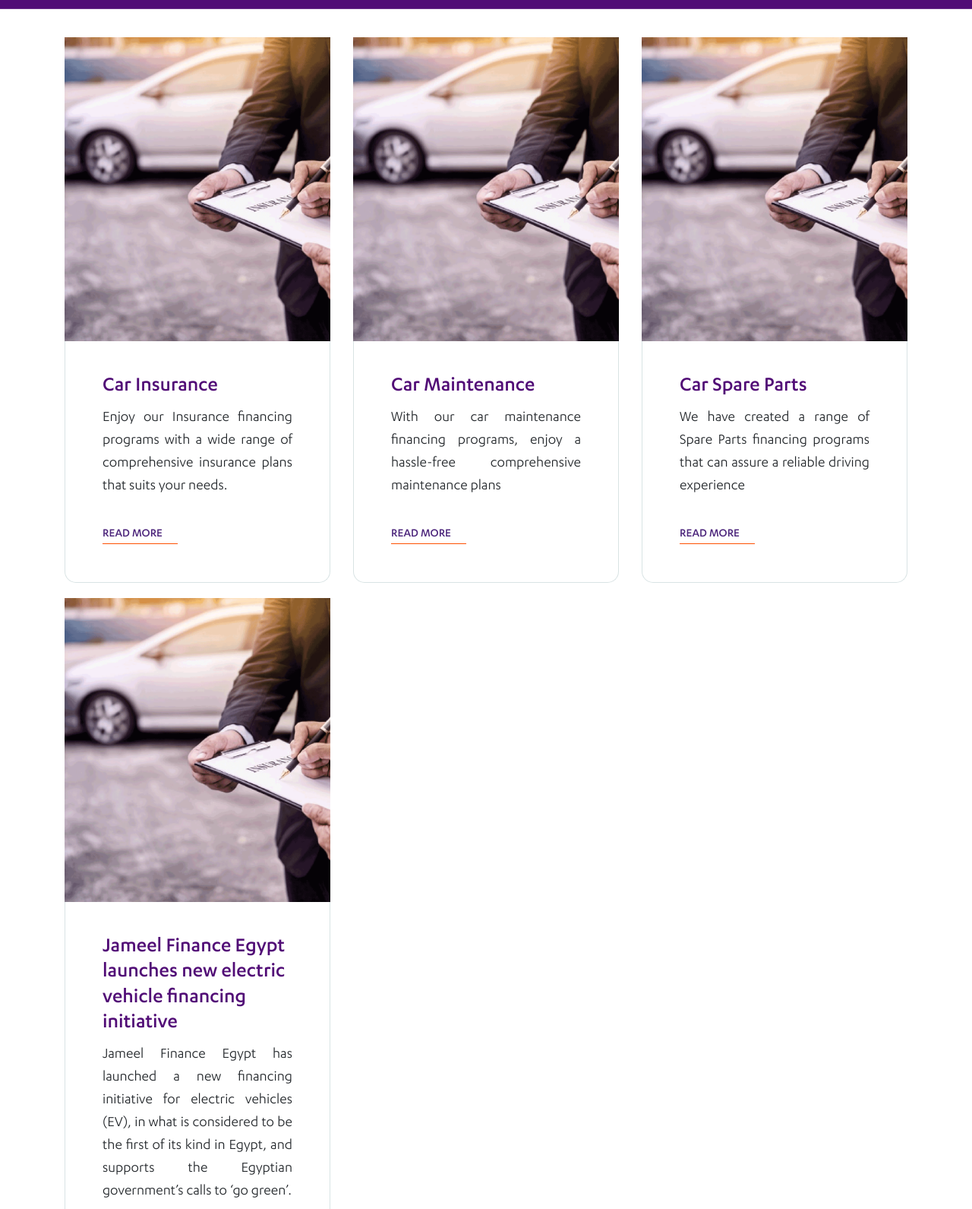
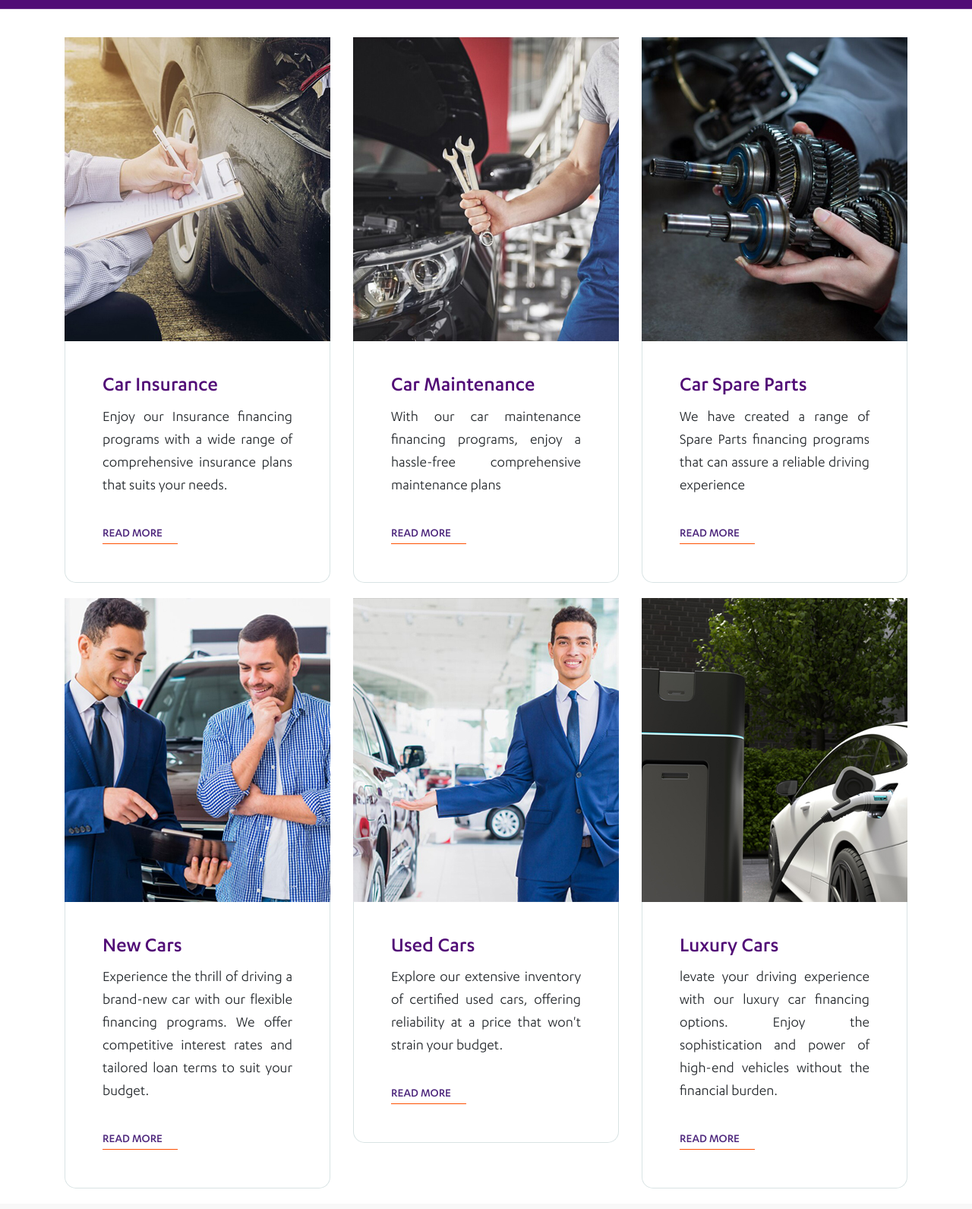
Before and after one commit to EngReemShwky/aljfinancedemo, a plain HTML site: page works.html in a window 1280 px wide. Shown: the part 111-1702 px from the top of the page at 76% size. Drawn offline with Linux system fonts and the light colour scheme.

Commit message:
Add files via upload

```diff
--- a/works.html
+++ b/works.html
@@ -41,7 +41,7 @@
                     <div class="collapse navbar-collapse" id="navbarSupportedContent">
                         <ul class="navbar-nav mr-auto">
                             <li class="nav-item">
-                                <a class="nav-link lang" href="works-ar.html" style="margin-top: -2px;"> <img src="img/language.svg" /> Ar </a>
+                                <a class="nav-link lang" href="works-ar.html"> <img src="img/language.svg" /> Ar </a>
                             </li>
 
                             <li class="nav-item">
@@ -125,7 +125,7 @@
                     <div class="col-md-4">
                         <div> <!-- class="img-content" -->
                             <div class="hover01 column-hover">
-                                <div><figure><img src="img/photos-01.png" /></figure></div>
+                                <div><figure><img src="img/services/car-insurance.jpg" /></figure></div>
                             </div>
                         </div>
                         <div class="content">
@@ -137,7 +137,7 @@
                     <div class="col-md-4">
                         <div> <!-- class="img-content" -->
                             <div class="hover01 column-hover">
-                                <div><figure><img src="img/photos-01.png" /></figure></div>
+                                <div><figure><img src="img/services/car-maintenance.jpg" /></figure></div>
                             </div>
                         </div>
                         <div class="content">
@@ -149,7 +149,7 @@
                     <div class="col-md-4">
                         <div> <!-- class="img-content" -->
                             <div class="hover01 column-hover">
-                                <div><figure><img src="img/photos-01.png" /></figure></div>
+                                <div><figure><img src="img/services/auto-spare-parts.jpg" /></figure></div>
                             </div>
                         </div>
                         <div class="content">
@@ -162,13 +162,37 @@
                     <div class="col-md-4">
                         <div> <!-- class="img-content" -->
                             <div class="hover01 column-hover">
-                                <div><figure><img src="img/photos-01.png" /></figure></div>
+                                <div><figure><img src="img/services/new-cars.jpg" /></figure></div>
                             </div>
                         </div>
                         <div class="content">
+                            <h3> New Cars </h3>
+                            <p>Experience the thrill of driving a brand-new car with our flexible financing programs. We offer competitive interest rates and tailored loan terms to suit your budget.</p>
+                            <a href="#">Read more</a>
+                        </div>
+                    </div>
 
-                            <h3>Jameel Finance Egypt launches new electric vehicle financing initiative</h3>
-                            <p>Jameel Finance Egypt has launched a new financing initiative for electric vehicles (EV), in what is considered to be the first of its kind in Egypt, and supports the Egyptian government’s calls to ‘go green’.</p>
+                    <div class="col-md-4">
+                        <div> <!-- class="img-content" -->
+                            <div class="hover01 column-hover">
+                                <div><figure><img src="img/services/used-cars.jpg" /></figure></div>
+                            </div>
+                        </div>
+                        <div class="content">
+                            <h3> Used Cars </h3>
+                            <p>Explore our extensive inventory of certified used cars, offering reliability at a price that won't strain your budget.</p>
+                            <a href="#">Read more</a>
+                        </div>
+                    </div>
+                    <div class="col-md-4">
+                        <div> <!-- class="img-content" -->
+                            <div class="hover01 column-hover">
+                                <div><figure><img src="img/services/electric-car.jpg" /></figure></div>
+                            </div>
+                        </div>
+                        <div class="content">
+                            <h3> Luxury Cars </h3>
+                            <p>levate your driving experience with our luxury car financing options. Enjoy the sophistication and power of high-end vehicles without the financial burden.</p>
                             <a href="#">Read more</a>
                         </div>
                     </div>
```
Also changed, not shown: about-us-ar.html (+1 -1 lines), about-us.html (+1 -1 lines), index-ar.html (+3 -3 lines), index.html (+2 -3 lines), news-ar.html (+9 -3 lines), news.html (+11 -2 lines), works-ar.html (+20 -7 lines).
